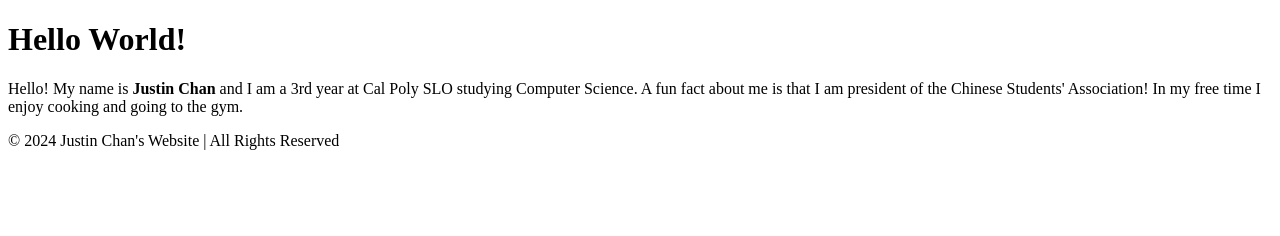
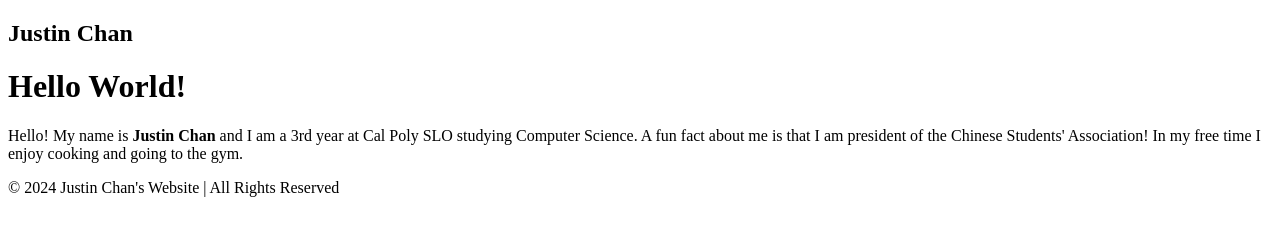
Before and after one commit to justinch4n/justinch4n.github.io, a plain HTML site: page index.html in a window 1280 px wide. Drawn offline with Linux system fonts and the light colour scheme.

Commit message:
feat: added logos

```diff
--- a/index.html
+++ b/index.html
@@ -4,9 +4,11 @@
         <title>Justin's Website</title>
     </head>
     <body>
-        <nav></nav>
+        <nav>
+            <h1 class="logo">Justin Chan</h1>
+        </nav>
         <main>
-            <h1>Hello World!</h1>
+            <h1 class="page-title">Hello World!</h1>
             <div class="about">
                 <div class="about-image">
 
```
